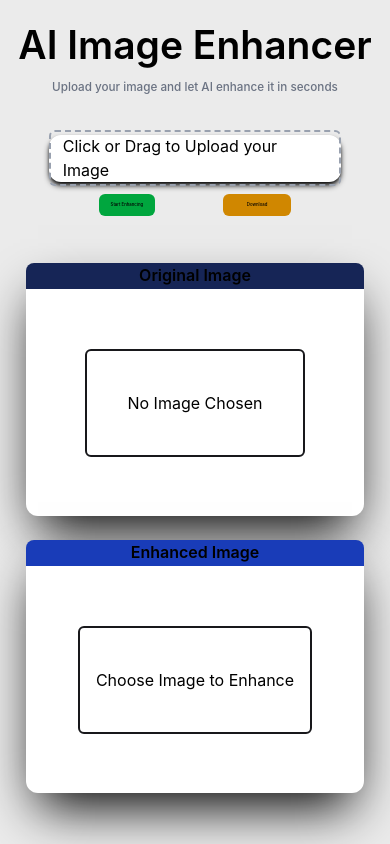
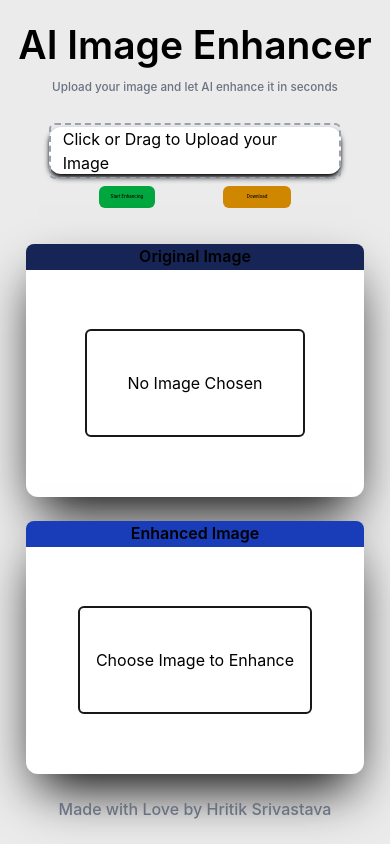
Before and after one commit to Arpit9320/ai-image-enhancer, a React (Vite) app: page / in a window 390 px wide. Built offline with nearby package versions, Linux system fonts and the light colour scheme.

Commit message:
Add Footer

```diff
--- a/src/App.jsx
+++ b/src/App.jsx
@@ -1,4 +1,5 @@
 import ActionBtn from "./components/ActionBtn"
+import Footer from "./components/Footer"
 import Header from "./components/Header"
 import ImageContainer from "./components/ImageContainer"
 
@@ -12,6 +13,8 @@ const App = () => {
       <ActionBtn/>
 
       <ImageContainer/>
+
+      <Footer/>
     </div>
 
   )
--- a/src/components/ActionBtn.jsx
+++ b/src/components/ActionBtn.jsx
@@ -2,7 +2,7 @@ import FunctionBtns from './FunctionBtns'
 
 const ActionBtn = () => {
   return (
-      <div className="actionBtn lg:mt-[2vw] mt-[10vw]">
+      <div className="actionBtn lg:mt-[2vw] mt-[8vw]">
 
         <label htmlFor="uploadInput" className="bg-white lg:h-[4vw] lg:w-[30vw] h-[12vw] w-[75vw] rounded-xl cursor-pointer flex justify-center items-center shadow-black shadow-md">
             <h3 className="text-black border-dashed border-2 border-gray-400 lg:px-20 lg:py-2 px-3 py-0.5 rounded-md">Click or Drag to Upload your Image</h3>
--- a/src/components/Footer.jsx
+++ b/src/components/Footer.jsx
@@ -0,0 +1,11 @@
+import React from 'react'
+
+const Footer = () => {
+  return (
+    <div className='m-auto'>
+      <h3 className='text-center text-md text-gray-500 font-medium'>Made with Love by Hritik Srivastava</h3>
+    </div>
+  )
+}
+
+export default Footer
--- a/src/components/ImageContainer.jsx
+++ b/src/components/ImageContainer.jsx
@@ -4,7 +4,7 @@ import Enhanced from './Enhanced'
 
 const ImageContainer = () => {
   return (
-    <div className="flex lg:flex-row flex-col justify-center items-center gap-6 lg:mt-[5vw] mt-[12vw]">
+    <div className="flex lg:flex-row flex-col justify-center items-center gap-6 lg:mt-[5vw] mt-[9vw]">
 
       <div className="original bg-white lg:h-[15vw] lg:w-[20vw] h-[30vh] w-[40vh] flex flex-col rounded-xl  shadow-black shadow-2xl">
         <h4 className="text-black text-center bg-blue-950 font-semibold pb-0.5 rounded-t-lg">Original Image</h4>
```
